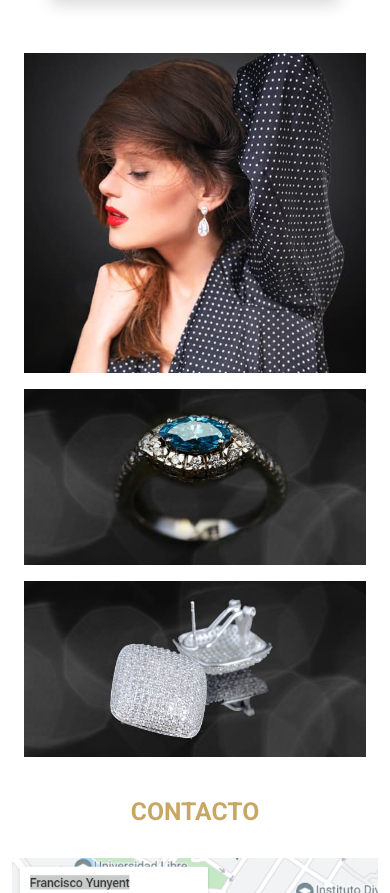
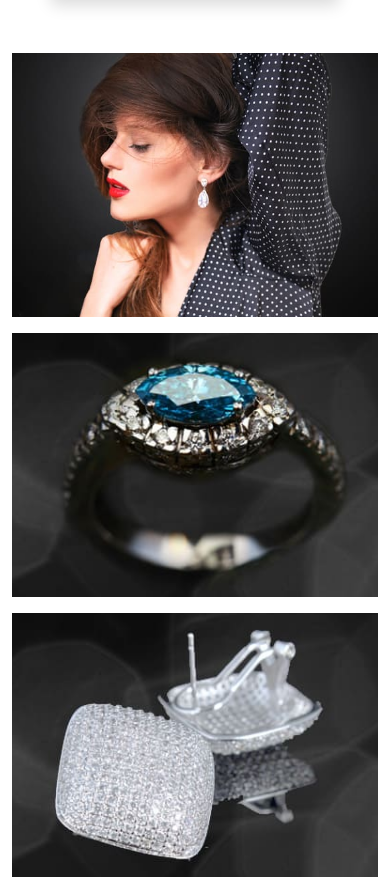
Before and after one commit to lubritos/proyecto-joyas, a website: page index.html in a window 390 px wide. Shown: the part 3888-4781 px from the top of the page. Drawn offline with Linux system fonts and the light colour scheme.

Commit message:
modificando efecto banner-medio

```diff
--- a/index.html
+++ b/index.html
@@ -331,7 +331,7 @@
                         <img loading="lazy" src="./imagenes/img-aros/aros-4.jpg" class="img-thumb" alt="aros estrella deoro"/>
                         <div class="d-flex flex-column align-items-center">
                             <div class="descripcion d-flex p-3 text-uppercase">
-                                Delicados aros con estrellas colgantes de oro 18 kilates
+                                Delicados aros con estrellas colgantes de oro 18 quilates
                             </div>
                             <div class="valor d-flex flex-start mt-3 colorBrown">
                                 $1500
@@ -386,7 +386,7 @@
                         <img loading="lazy" src="./imagenes/img-collares/collar-11.jpg" class="img-thumb" alt="collar con dije cruz de oro"/>
                         <div class="d-flex flex-column align-items-center">
                             <div class="descripcion d-flex p-3 text-uppercase">
-                                Delicado collar para mujer dije cruz lisa, oro 18 kilates.
+                                Delicado collar para mujer dije cruz lisa, oro 18 quilates.
                             </div>
                             <div class="valor d-flex flex-start mt-3 colorBrown">
                                 $3800
@@ -572,19 +572,18 @@
             <!-- Fin Modal -->
         </div>
     </article>
-    <article class="container-fluid d-flex flex-wrap justify-content-center">
+    <article class="container-fluid d-flex justify-content-center">
         <!--Inicio baner2-->
-        <div class="banner-medio row w-100 d-flex justify-content-center h-100">
+        <div class="banner-medio w-100 d-flex justify-content-evenly h-100 flex-wrap">
             <div class="item-1 mt-2 mb-2">
-                <div class="bg-banner-4"></div>
-                <!-- <img loading="lazy" src="./imagenes/banner-4.jpg" class="img-fluid" alt=""/> -->
+                <div class="bg-item-1"></div>
             </div>
-            <div class="contenedor-items-2-3 h-100">
-                <div class="item-2 mt-2 mb-3 w-100 h-50">
-                    <img loading="lazy" src="./imagenes/banner-5.jpg" class="img-fluid img-item-2 w-100 h-100" alt="anillos"/>
+            <div class="contenedor-items-2-3 h-100 flex-column">
+                <div class="item-2 mt-2 mb-3">
+                    <div class="bg-item-2"></div>
                 </div>
-                <div class="item-3 mt-2 mb-2 w-100 h-50">
-                    <img loading="lazy" src="./imagenes/banner-6.jpg" class="img-fluid img-item-3 w-100 h-100" alt="aros pequeños"/>
+                <div class="item-3 mt-2 mb-2">
+                    <div class="bg-item-3"></div>
                 </div>
             </div>
         </div>
--- a/scss/_mixin.scss
+++ b/scss/_mixin.scss
@@ -15,3 +15,13 @@
         background-color: $color;
     }
 }
+@mixin bg-efect($url, $width, $height ) {
+    @include background($url, null, center, no-repeat, cover);
+    max-width: $width;
+    width: 100%;
+    height:$height;
+    // width: 100%;
+    // height: 100%;
+    transform: scale(1.1);
+    transition: all 0.5s ease-out;
+}
--- a/scss/_responsive.scss
+++ b/scss/_responsive.scss
@@ -28,6 +28,10 @@
     }
     .descripcion {
         font-size: 0.9rem;
+    }
+    .item-1,
+    .bg-item-1 {
+        height: 16.5rem !important;
     }
 }
 
@@ -67,4 +71,8 @@
         font-size: 0.8rem;
         text-align: center;
     }
+    .item-1,
+    .bg-item-1 {
+        height: 16.5rem !important;
+    }
 }
--- a/scss/estilos.scss
+++ b/scss/estilos.scss
@@ -41,39 +41,46 @@
         color: $blanco;
     }
 }
+
 .banner-medio {
-    max-width: 75rem;
+    max-width:1200px;
     .item-1 {
-        max-width: 35rem;
-        max-height:31.87;
-        min-height: 20rem;
-        &:hover{
-            transform: scale(1.1,1.1);
-        }
-        .bg-banner-4 {
-            @include background('../imagenes/banner-4.jpg', null, center, no-repeat, 120%);
-            width: 100%;
-            height: 100%;
-            max-height: 31.87rem;
+        overflow: hidden;
+        max-width: 36rem;
+        max-height: 33.93rem;
+        width: 100%;
+        height: 100%;
+        .bg-item-1 {
+            @include bg-efect("../imagenes/banner-4.jpg", 36rem, 33.91rem );
+            &:hover {
+                transform: scale(1);
+            }
         }
     }
     .contenedor-items-2-3 {
-        max-width: 35rem;
-        max-height: 31.87rem;
+        max-width: 36rem;
+        width: 100%;
         .item-2,
         .item-3 {
-            max-width: 35rem;
-            max-height:15rem;
-            &:hover {
-                transform: scale(1.1,1.1);
-            }
-            .img-item-2,
-            .img-item-3 {
-                @extend .item-2;
-            }
+                overflow: hidden;
+                max-height: 16.5rem;
+                height: 100%;
+                .bg-item-2 {
+                    @include bg-efect('../imagenes/banner-5.jpg', 36rem, 16.5rem );
+                    &:hover {
+                        transform: scale(1);
+                    }
+                }
+                .bg-item-3 {
+                    @include bg-efect('../imagenes/banner-6.jpg', 36rem, 16.5rem );
+                    &:hover {
+                        transform: scale(1);
+                    }
+                }
         }
     }
 }
+
 #datosContacto {
     #maps {
         max-width: 28rem;
```
Also changed, not shown: pages/anillos.html (+3 -6 lines), pages/aros.html (+6 -9 lines), pages/collares.html (+5 -8 lines), pages/contacto.html (+0 -3 lines), pages/cuenta.html (+2 -2 lines), pages/relojes.html (+0 -3 lines), css/estilos.css.
